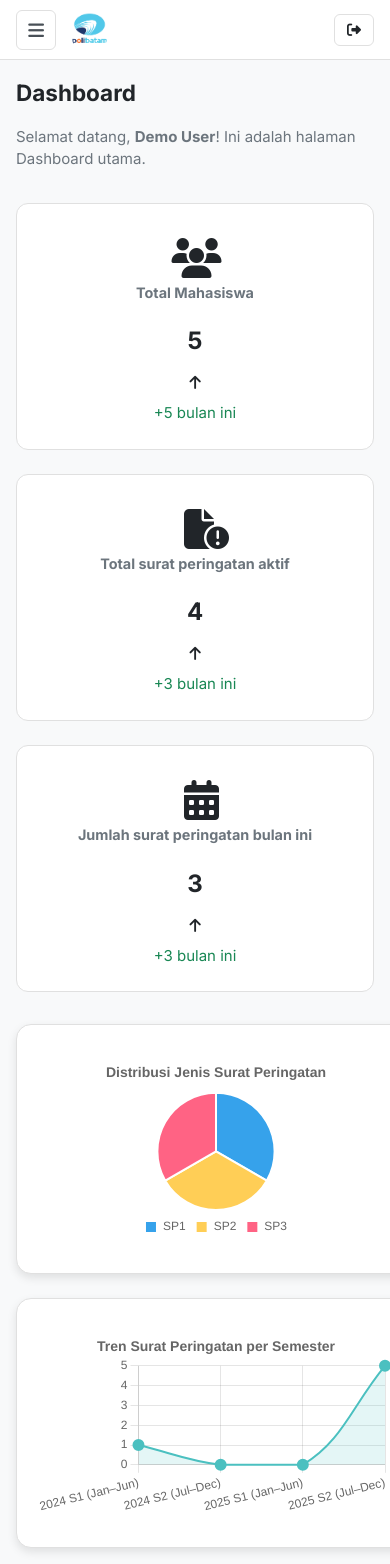
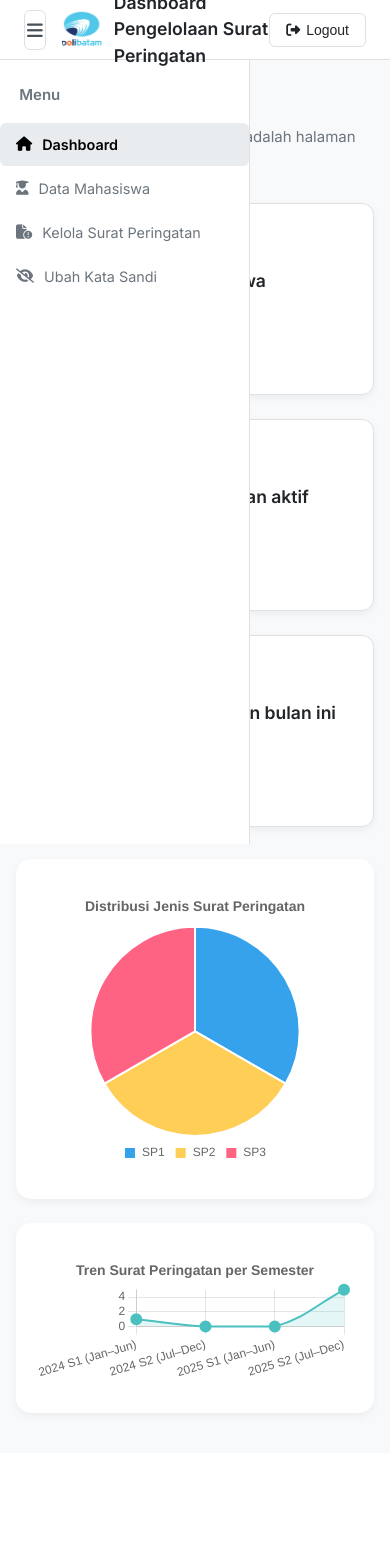
Before and after one commit to rahmat-assidik/PBL-Pengelolaan-surat-peringatan, a PHP site: page /dashboard.html in a window 390 px wide; the page is wider, and only the part inside the window is pictured. After the commit the page ends 1416 px from the top of that part, so only its background shows below. Run offline with PHP 8.4, Linux system fonts and the light colour scheme.

Commit message:
Update style-dashboard.css

```diff
--- a/pbl-website/assets/style-dashboard.css
+++ b/pbl-website/assets/style-dashboard.css
@@ -239,7 +136,6 @@ body {
   border-right: 1px solid var(--gray-300);
   padding: 1.5rem 0;
   overflow-y: auto;
-    overflow-x: hidden;
   transition: all 0.3s ease;
   z-index: 999;
 }
@@ -248,50 +144,11 @@ body {
   width: var(--sidebar-collapsed);
 }
 
-.sidebar-container::-webkit-scrollbar {
-    width: 4px;
-}
-
-.sidebar-container::-webkit-scrollbar-track {
-    background: transparent;
-}
-
-.sidebar-container::-webkit-scrollbar-thumb {
-    background-color: var(--gray-200);
-    border-radius: 2px;
-}
-
-.main,
-.sidebar,
-.sidebar-section {
-    width: 100%;
-}
-
-.description-header,
 .sidebar-header {
-    font-size: 0.75rem;
+  padding: 0 1.2rem;
   font-weight: 600;
   color: var(--gray-600);
-    text-transform: uppercase;
-    letter-spacing: 0.05em;
-    margin-bottom: 0.75rem;
-    padding: 0 1rem;
-    white-space: nowrap;
-    overflow: hidden;
-    transition: opacity 0.3s ease;
-    display: block;
-}
-
-.sidebar-container.collapsed .description-header,
-.sidebar-container.collapsed .sidebar-header {
-    opacity: 0;
-}
-
-/* === NAVIGATION === */
-.list-item {
-    list-style: none;
-    margin-bottom: 2px;
-    padding: 0 0.5rem;
+  margin-bottom: 1rem;
 }
 
 .list-item a {
@@ -305,75 +162,22 @@ body {
   font-size: 0.9rem;
   font-weight: 500;
   transition: all 0.2s ease;
-    position: relative;
-    white-space: nowrap;
-    border-left: 2px solid transparent;
 }
 
 .list-item a:hover {
-    background-color: var(--gray-50);
-    color: var(--gray-900);
+  background-color: var(--gray-100);
+  color: var(--black);
 }
 
 .list-item a.active {
   background-color: var(--gray-100);
   color: var(--black);
   font-weight: 600;
-    border-left-color: var(--black);
 }
 
-.list-item a i {
-    width: 18px;
-    text-align: center;
-    display: flex;
-    align-items: center;
-    justify-content: center;
-    font-size: 16px;
-    flex-shrink: 0;
-}
-
-.list-item a .description {
-    flex: 1;
-    overflow: hidden;
-    transition: opacity 0.3s ease, width 0.3s ease;
-}
-
-.sidebar-container.collapsed .list-item a .description {
-    opacity: 0;
-    width: 0;
-}
-
-.sidebar-container.collapsed .list-item a {
-    justify-content: center;
-    padding: 0.7rem;
-    border-left: none;
-}
-
-/* Tooltip untuk collapsed sidebar */
-.sidebar-container.collapsed .list-item a::after {
-    content: attr(data-tooltip);
-    position: absolute;
-    left: 100%;
-    top: 50%;
-    transform: translateY(-50%);
-    margin-left: 10px;
-    padding: 6px 12px;
-    background-color: var(--gray-900);
-    color: var(--white);
-    border-radius: 4px;
-    font-size: 0.8rem;
-    white-space: nowrap;
-    opacity: 0;
-    pointer-events: none;
-    transition: opacity 0.2s ease;
-    z-index: 1000;
-}
-
-.sidebar-container.collapsed .list-item a:hover::after {
-    opacity: 1;
-}
-
-/* === CONTENT === */
+/* =========================================================
+   === CONTENT AREA ===
+========================================================= */
 .content {
   margin-left: var(--sidebar-width);
   margin-top: var(--header-height);
@@ -396,353 +196,256 @@ body {
   display: block;
 }
 
-/* === CARDS === */
-@media (max-width: 767px) {
-    .card {
-        padding: 18px;
-    }
-}
+/* =========================================================
+   === DASHBOARD CARDS & CHARTS ===
+========================================================= */
 .card-grid {
   display: grid;
-    grid-template-columns: repeat(auto-fit, minmax(220px, 1fr));
+  grid-template-columns: repeat(auto-fit, minmax(260px, 1fr));
   gap: 1.5rem;
   margin-bottom: 2rem;
 }
+
 .card-container {
   background-color: var(--white);
   border: 1px solid var(--gray-300);
   border-radius: 12px;
   padding: 1.5rem;
   display: flex;
+  flex-direction: column;
   align-items: center;
-    gap: 0.75rem;
-    transition: all 0.3s ease;
-    cursor: pointer;
-    box-sizing: border-box;
-    flex-direction: column;
   text-align: center;
-}
-.card-icon {
-    font-size: 2.5rem;
-    height: 42px;
-    width: 42px;
-    display: flex;
-    align-items: center;
-    justify-content: center;
-    transition: all 0.3s ease;
-    padding: 10px;
-    box-sizing: border-box;
+  box-shadow: 0 3px 8px rgba(0,0,0,0.05);
+  transition: transform 0.2s ease, box-shadow 0.2s ease;
 }
 
-#iconTotalMahasiswa {
-    position: relative;
-    margin-right: 25px;
-}
-.card-title {
-    font-size: 0.9rem;
-    color: var(--gray-600);
-    margin-bottom: 8px;
-    text-align: center;
-}
-.card-value {
-    font-size: 1.5rem;
-    font-weight: 700;
-    color: var(--gray-900);
-    margin-bottom: 4px;
-}
-.card-container:hover,
-.stat-card:hover {
-    box-shadow: 0 2px 8px rgba(0, 0, 0, 0.08);
-    transform: translateY(-2px);
+.card-container:hover {
+  transform: translateY(-4px);
+  box-shadow: 0 4px 12px rgba(0,0,0,0.1);
 }
 
-#mahasiswaChange {
-    color: var(--success);
-}
-#suratPeringatanChange {
-    color: var(--success);
+.card-icon {
+  font-size: 2rem;
+  color: var(--primary);
+  margin-bottom: 8px;
 }
 
-/* Style Chart */
-.chart-grid {
-    display: grid;
-    grid-template-columns: repeat(auto-fit, minmax(400px, 1fr));
-    gap: 20px;
-    margin-top: 20px;
+.card-title {
+  font-weight: 600;
+  color: var(--gray-900);
 }
-.no-data-msg {
-    text-align: center;
-    color: #999;
-    font-style: italic;
-    font-size: 14px;
-    padding: 40px 0;
+
+.card-value {
+  font-size: 1.6rem;
+  font-weight: 700;
+  color: var(--black);
+}
+
+.card-subtext {
+  font-size: 0.85rem;
+  color: var(--gray-600);
 }
 
 .chart-container {
-    height: 250px;
+  background: white;
+  border-radius: 15px;
+  padding: 20px;
+  box-shadow: 0 3px 8px rgba(0,0,0,0.05);
+  margin-bottom: 1.5rem;
+}
+
+/* =========================================================
+   === DATA MAHASISWA SECTION ===
+========================================================= */
+.search-box {
+  display: flex;
+  align-items: center;
+  background: #fff;
+  padding: 10px;
+  border-radius: 8px;
+  box-shadow: 0 2px 6px rgba(0, 0, 0, 0.1);
+  margin-bottom: 20px;
+}
+
+.search-box input {
+  flex: 1;
+  border: none;
+  outline: none;
+  font-size: 14px;
+  padding: 8px;
+}
+
+.search-box button {
+  background: var(--primary);
+  color: white;
+  border: none;
+  border-radius: 6px;
+  padding: 8px 12px;
+  cursor: pointer;
+  transition: background 0.3s;
+}
+
+.search-box button:hover {
+  background: #0056b3;
+}
+
+.profile-card {
+  display: flex;
+  background: #fff;
+  border-radius: 10px;
+  box-shadow: 0 2px 8px rgba(0, 0, 0, 0.1);
+  padding: 20px;
+  margin-bottom: 20px;
+  align-items: center;
+}
+
+.profile-card img {
+  width: 100px;
+  height: 100px;
+  border-radius: 50%;
+  border: 2px solid #ccc;
+  margin-right: 20px;
+}
+
+.profile-info table {
+  width: 100%;
+}
+
+.profile-info td {
+  padding: 4px 8px;
+  font-size: 14px;
+}
+
+.btn {
+  background: var(--primary);
+  color: white;
+  padding: 10px 15px;
+  border-radius: 8px;
+  border: none;
+  cursor: pointer;
+  transition: 0.3s;
+}
+
+.btn:hover {
+  background: #0056b3;
+}
+
+.form-container {
+  display: none;
   background: white;
   padding: 20px;
-    border-radius: 15px;
-    box-shadow: 0 4px 10px rgba(0,0,0,0.1);
-    transition: all 0.3s ease;
-    cursor: pointer;
-    border: 1px solid var(--gray-300);
-}
-.chart-container:hover {
-    box-shadow: 0 4px 8px rgba(0, 0, 0, 0.08);
-    transform: translateY(-2px);
+  border-radius: 10px;
+  box-shadow: 0 4px 8px rgba(0,0,0,0.1);
+  margin-bottom: 20px;
 }
 
-.chart-grid {
+.form-container input {
+  width: 100%;
+  padding: 10px;
+  margin: 8px 0;
+  border: 1px solid #ccc;
+  border-radius: 6px;
+}
+
+.cards {
   display: grid;
-    grid-template-columns: repeat(auto-fit, minmax(400px, 1fr));
-    gap: 1.5rem;
+  grid-template-columns: repeat(auto-fill, minmax(250px, 1fr));
+  gap: 15px;
 }
-/* Icon Background Colors */
-.bg-primary-light {
-    background-color: rgba(13, 110, 253, 0.1);
+
+.card {
+  background: white;
+  padding: 20px;
+  border-radius: 10px;
+  box-shadow: 0 3px 8px rgba(0,0,0,0.1);
+}
+
+.card h3 {
+  margin: 0;
   color: var(--primary);
 }
 
-.bg-success-light {
-    background-color: rgba(25, 135, 84, 0.1);
-    color: var(--success);
+.actions {
+  margin-top: 10px;
 }
 
-.bg-warning-light {
-    background-color: rgba(255, 193, 7, 0.1);
-    color: var(--warning);
-}
-
-.bg-info-light {
-    background-color: rgba(13, 202, 240, 0.1);
-    color: var(--info);
-}
-
-.bg-danger-light {
-    background-color: rgba(220, 53, 69, 0.1);
-    color: var(--danger);
-}
-
-/* === TABLES === */
-.data-table {
-    background-color: var(--white);
-    border: 1px solid var(--gray-300);
-    border-radius: 8px;
-    overflow: hidden;
-}
-
-table {
-    width: 100%;
-    border-collapse: collapse;
-    margin: 0;
-}
-
-table thead th {
-    background-color: var(--gray-50);
-    border-bottom: 2px solid var(--gray-300);
-    padding: 12px 16px;
-    font-weight: 600;
-    font-size: 0.875rem;
-    color: var(--gray-700);
-    text-transform: uppercase;
-    letter-spacing: 0.03em;
-    text-align: left;
-}
-
-table tbody td {
-    padding: 12px 16px;
-    border-bottom: 1px solid var(--gray-200);
-    color: var(--gray-900);
-}
-
-table tbody tr:hover {
-    background-color: var(--gray-50);
-}
-
-table tbody tr:last-child td {
-    border-bottom: none;
-}
-
-/* === BADGES === */
-.badge {
-    display: inline-block;
-    padding: 4px 10px;
-    font-size: 0.75rem;
-    font-weight: 600;
-    border-radius: 12px;
-    text-transform: uppercase;
-    letter-spacing: 0.03em;
-}
-
-.badge-success {
-    background-color: var(--success);
+.actions button {
+  margin-right: 5px;
+  border: none;
+  padding: 6px 10px;
+  border-radius: 6px;
+  cursor: pointer;
   color: white;
 }
 
-.badge-warning {
-    background-color: var(--warning);
-    color: var(--gray-900);
+.edit { background: #28a745; }
+.delete { background: #dc3545; }
+.edit:hover { background: #1e7e34; }
+.delete:hover { background: #b02a37; }
+
+/* =========================================================
+   === PASSWORD MANAGER ===
+========================================================= */
+.input-password-group { margin-bottom: 1rem; }
+.input-password-wrapper { position: relative; display: flex; align-items: center; }
+.input-password-wrapper input { width: 100%; padding-right: 2.5rem; }
+.toggle-password-visibility {
+  position: absolute;
+  right: 0.5rem;
+  top: 50%;
+  transform: translateY(-50%);
+  background: none;
+  border: none;
+  color: var(--gray-600);
+  cursor: pointer;
+}
+.password-card {
+  background: var(--white);
+  border: 1px solid var(--gray-300);
+  border-radius: 14px;
+  max-width: 400px;
+  margin: 2rem auto;
+  padding: 2rem 1.5rem;
+  box-shadow: 0 2px 8px rgba(0,0,0,0.06);
 }
 
-.badge-info {
-    background-color: var(--info);
-    color: var(--gray-900);
+/* =========================================================
+   === ANIMATION & RESPONSIVE ===
+========================================================= */
+@keyframes fadeIn {
+  from { opacity: 0; transform: translateY(4px); }
+  to { opacity: 1; transform: translateY(0); }
 }
 
-.badge-danger {
-    background-color: var(--danger);
-    color: white;
-}
-
-/* === UTILITIES === */
-.text-muted {
-    color: var(--gray-600);
-}
-
-.text-success {
-    color: var(--success);
-}
-
-.text-danger {
-    color: var(--danger);
-}
-
-.fw-bold {
-    font-weight: 700;
-}
-
-.mb-1 {
-    margin-bottom: 0.25rem;
-}
-
-.mb-4 {
-    margin-bottom: 1.5rem;
-}
-
-/* === ANIMATIONS === */
-@keyframes fadeIn {
-    from {
-        opacity: 0;
-        transform: translateY(4px);
-    }
-    to {
-        opacity: 1;
-        transform: translateY(0);
-    }
-}
-
-/* === RESPONSIVE === */
 @media (max-width: 992px) {
-    .header-text {
-        font-size: 1rem;
+  .card-grid {
+    grid-template-columns: repeat(auto-fit, minmax(220px, 1fr));
   }
 }
 
 @media (max-width: 768px) {
-    .header-container {
-        padding: 0 1rem;
-    }
-
-    .header-text {
-        font-size: 0.9rem;
-    }
-
-    .logo-text {
-        gap: 8px;
-    }
-
-    .logo-dashboard {
-        width: 35px;
-        height: 35px;
-    }
-
-    .sidebar-container {
-        transform: translateX(-100%);
-    }
-
-    .sidebar-container.show {
-        transform: translateX(0);
-        box-shadow: 4px 0 12px rgba(0, 0, 0, 0.15);
-        width: var(--sidebar-width);
-    }
-
-    .sidebar-container.collapsed {
-        width: var(--sidebar-width);
-    }
-
-    .sidebar-container.collapsed .list-item a .description {
-        opacity: 1;
-        width: auto;
-    }
-
-    .sidebar-container.collapsed .description-header,
-    .sidebar-container.collapsed .sidebar-header {
-        opacity: 1;
-    }
-
-    .sidebar-container.collapsed .list-item a::after {
-        display: none;
-    }
-
-    .sidebar-container.collapsed .list-item a {
-        justify-content: flex-start;
-        padding: 0.7rem 1rem;
-    }
-
   .content {
     margin-left: 0;
     padding: 1rem;
   }
 
-    .content.expanded {
-        margin-left: 0;
+  .profile-card {
+    flex-direction: column;
+    align-items: center;
+    text-align: center;
   }
 
-    .stat-value {
-        font-size: 1.5rem;
+  .profile-card img {
+    margin-bottom: 15px;
   }
 
-    #logoutButton span {
-        display: none;
+  .card-grid,
+  .cards {
+    grid-template-columns: 1fr;
   }
 
-    #logoutButton {
-        padding: 8px 12px;
+  .profile-info td {
+    display: block;
+    width: 100%;
   }
 }
-
-@media (max-width: 480px) {
-    .header-text {
-        display: none;
-    }
-
-    .stat-value {
-        font-size: 1.25rem;
-    }
-
-    .stat-icon {
-        width: 40px;
-        height: 40px;
-        font-size: 1.25rem;
-    }
-}
-
-/* Overlay untuk mobile */
-.sidebar-overlay {
-    display: none;
-    position: fixed;
-    top: var(--header-height);
-    left: 0;
-    right: 0;
-    bottom: 0;
-    background-color: rgba(0, 0, 0, 0.5);
-    z-index: 998;
-    opacity: 0;
-    transition: opacity 0.3s ease;
-}
-
-.sidebar-overlay.show {
-    display: block;
-    opacity: 1;
-}
```
Also changed, not shown: other parts of pbl-website/assets/style-dashboard.css (+8 -115 lines). Lines whose indentation alone changed are shown as unchanged.
